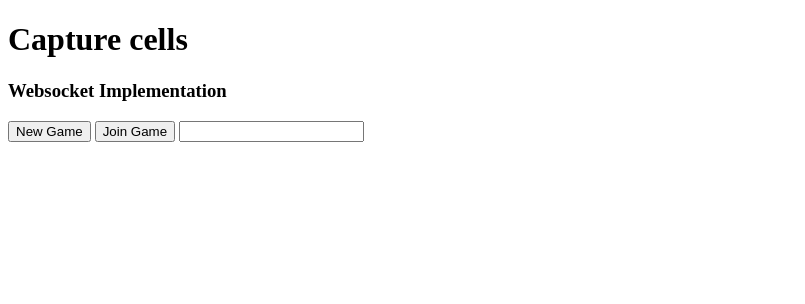
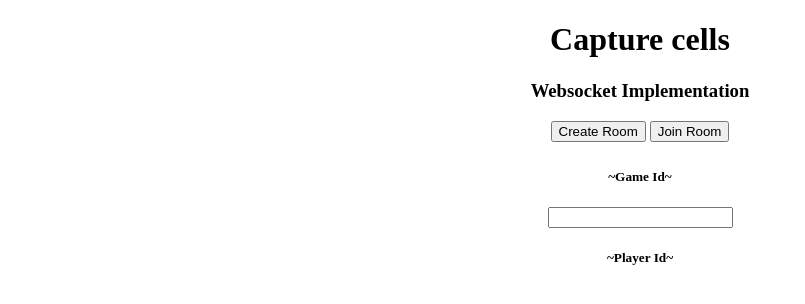
Before and after one commit to SrijitaSarkar99/capture-cells, a website: page client/index.html in a window 1280 px wide. Shown: the whole page, without its empty margins (0-805 px from the left). Drawn offline with Linux system fonts and the light colour scheme.

Commit message:
added styling

```diff
--- a/client/index.html
+++ b/client/index.html
@@ -8,14 +8,22 @@
     <title>Document</title>
 </head>
 <body>
-    <h1>Capture cells</h1>
-    <h3>Websocket Implementation</h3>
-    <button id = 'btnCreate'>New Game</button>
-    <button id = 'btnJoin'>Join Game</button>
-    <input type = 'text' id = 'txtGameId'>
-    <div id = 'gameid'></div>
-    <div id = 'divPlayers'></div>
-    <div id = 'divBoard'></div>
+    <h1 style="text-align:center;">Capture cells</h1>
+    <h3 style="text-align:center;">Websocket Implementation</h3>
+    <div style="text-align:center;">
+        <button id = 'btnCreate' >Create Room</button>
+        <button id = 'btnJoin'>Join Room</button>
+    </div>
+    <div style="text-align: center; margin: auto; padding: 5px;">
+        <h5>~Game Id~</h3>
+        <input type = 'text' id = 'txtGameId' style="width:fit-content;">
+        <div id = 'gameid'></div>
+        <h5>~Player Id~</h5>
+        <div id = 'divPlayers'></div>
+    </div>
+    <div style="flex: auto;">
+        <div id = 'divBoard'></div>
+    </div>
 
     <script>
         let clientId = null;
@@ -125,8 +133,8 @@
                     b.id = "cell" + (i + 1);
                     b.tag = i + 1;
                     b.textContent = i + 1;
-                    b.style.width = "100px"
-                    b.style.height = "100px"
+                    b.style.width = "50px"
+                    b.style.height = "50px"
                     b.addEventListener("click", e => {
                         b.style.background = playerColor
 
--- a/index.js
+++ b/index.js
@@ -45,7 +45,7 @@ wsServer.on("request", request => {
            const gameId = uuidv4();
            games[gameId] = {
                "id": gameId,
-               "cells": 40,
+               "cells": 36,
                "clients": []
            };
 
```
